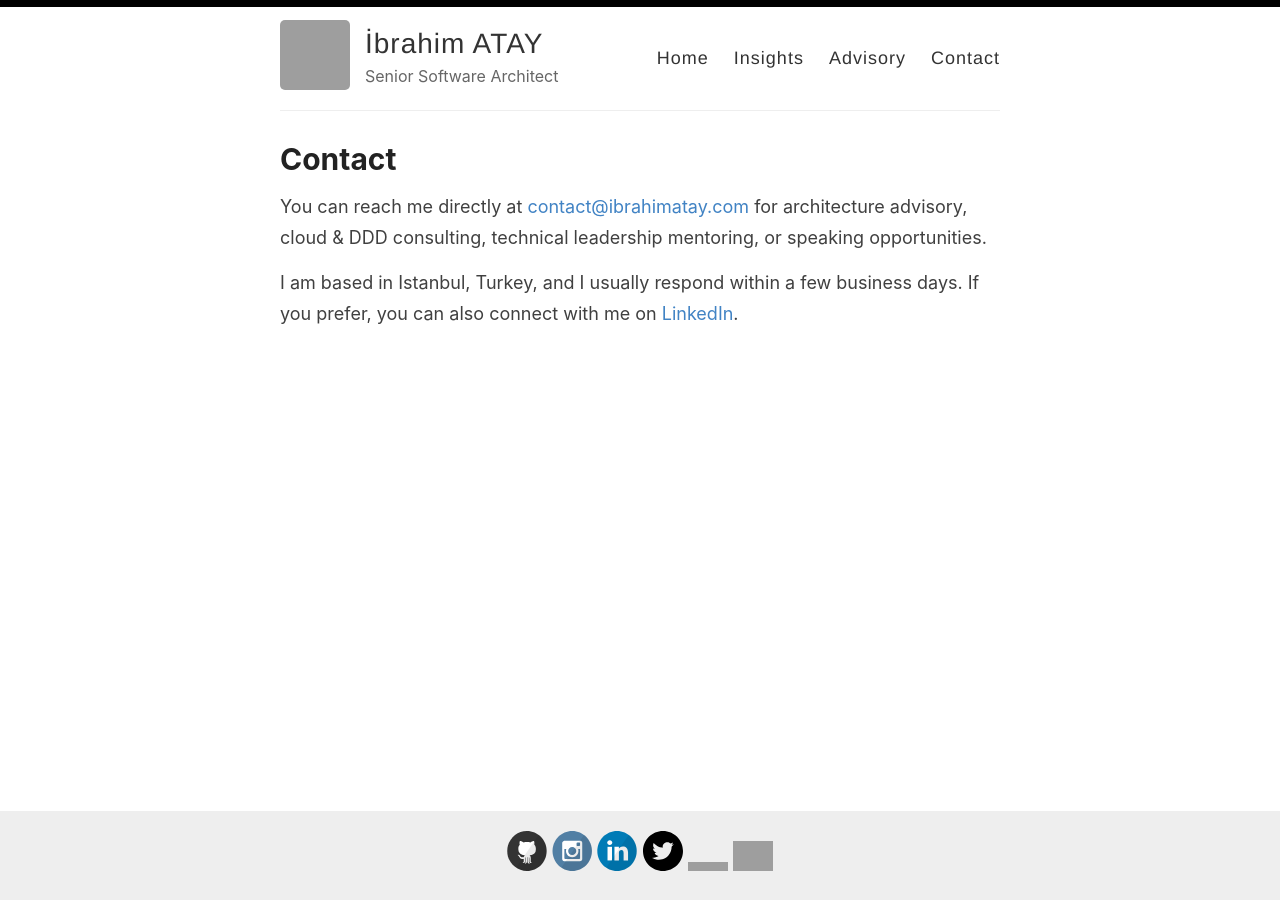
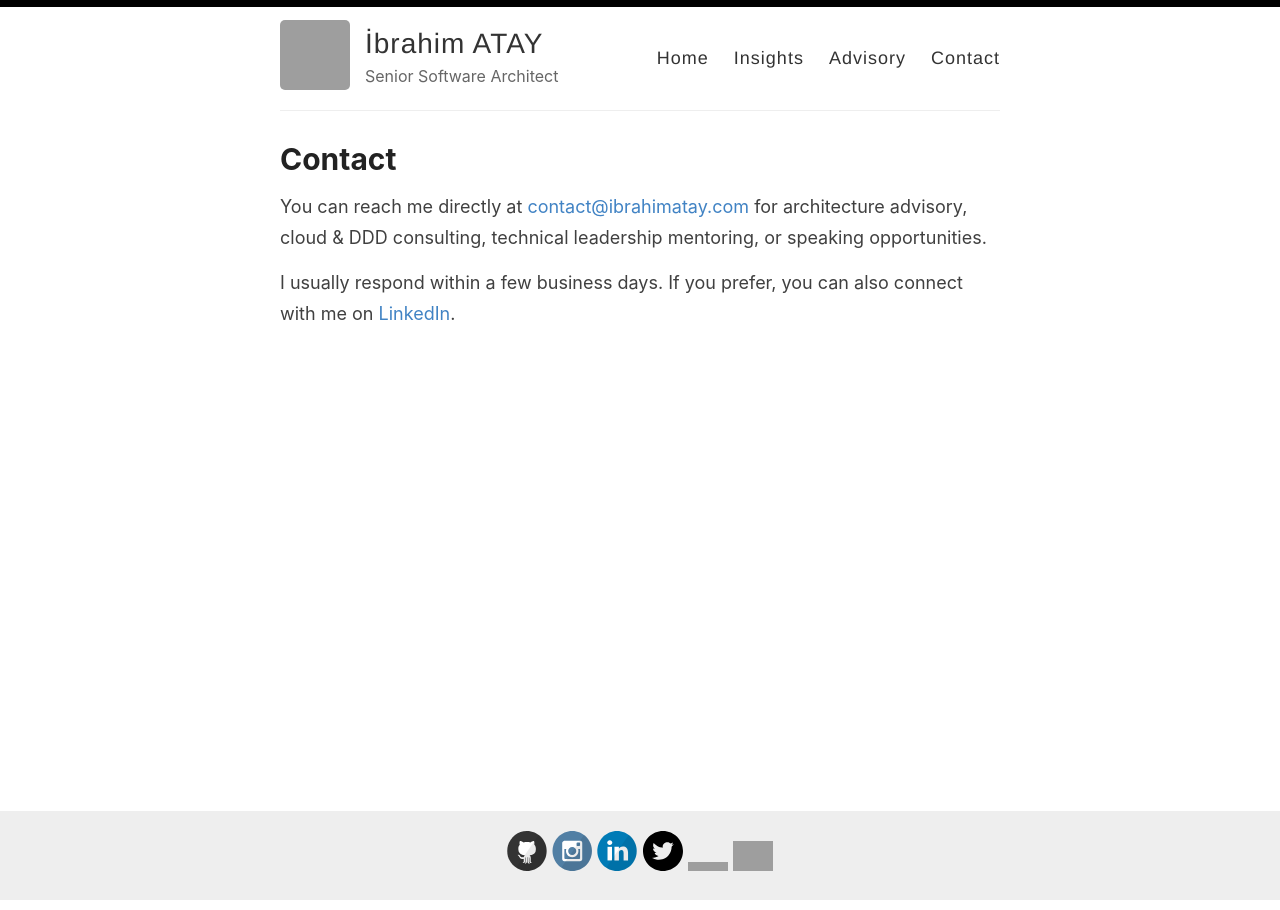
Before and after one commit to ibrahimatay/ibrahimatay.github.io, a Jekyll site: the page built from _pages/contact.md, in a window 1280 px wide. Built offline with Jekyll 4.4.1, drawn with Linux system fonts in a browser that asks for light colours; grey boxes are pictures that could not be loaded.

Commit message:
Update contact page to remove location details
Removed location information from contact page.

```diff
--- a/_pages/contact.md
+++ b/_pages/contact.md
@@ -13,7 +13,7 @@ title: Contact
   </p>
 
   <p>
-    I am based in Istanbul, Turkey, and I usually respond within a few business days.
+    I usually respond within a few business days.
     If you prefer, you can also connect with me on
     <a href="https://www.linkedin.com/in/ibrahimatay" target="_blank">LinkedIn</a>.
   </p>
```
